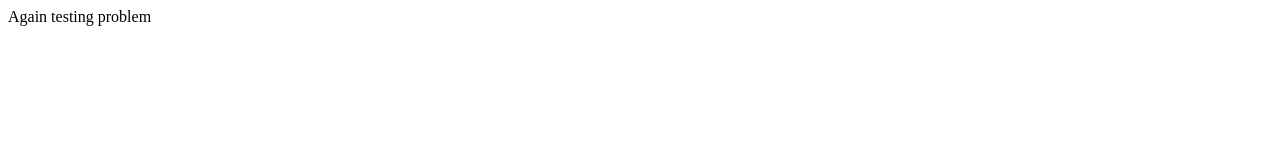
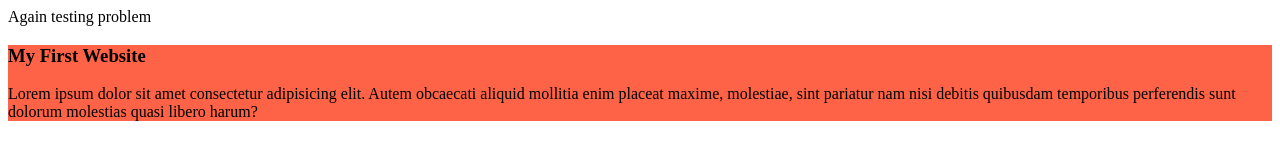
Before and after one commit to zarin-tasnim2350/my-again-testing-repo, a plain HTML site: page index.html in a window 1280 px wide. Drawn offline with Linux system fonts and the light colour scheme.

Commit message:
Second commit

```diff
--- /dev/null
+++ b/blog.css
@@ -0,0 +1,4 @@
+div {
+    background-color: tomato;
+    padding: 10 px;
+}
--- a/index.html
+++ b/index.html
@@ -4,8 +4,13 @@
     <meta charset="UTF-8">
     <meta name="viewport" content="width=device-width, initial-scale=1.0">
     <title>Testing</title>
+    <link rel="stylesheet" href="blog.css">
 </head>
 <body>
     Again testing problem
+    <div>
+        <h3>My First Website</h3>
+        <p>Lorem ipsum dolor sit amet consectetur adipisicing elit. Autem obcaecati aliquid mollitia enim placeat maxime, molestiae, sint pariatur nam nisi debitis quibusdam temporibus perferendis sunt dolorum molestias quasi libero harum?</p>
+    </div>
 </body>
 </html>
```
